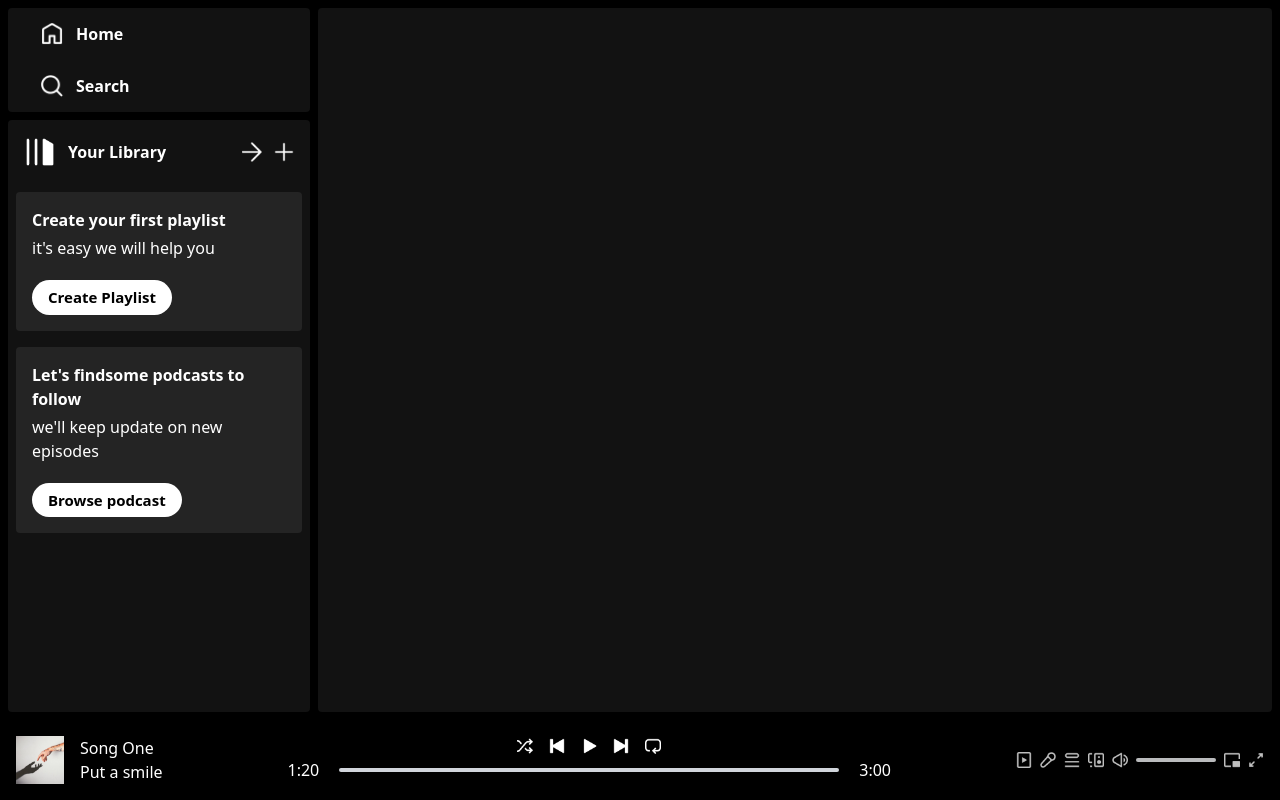
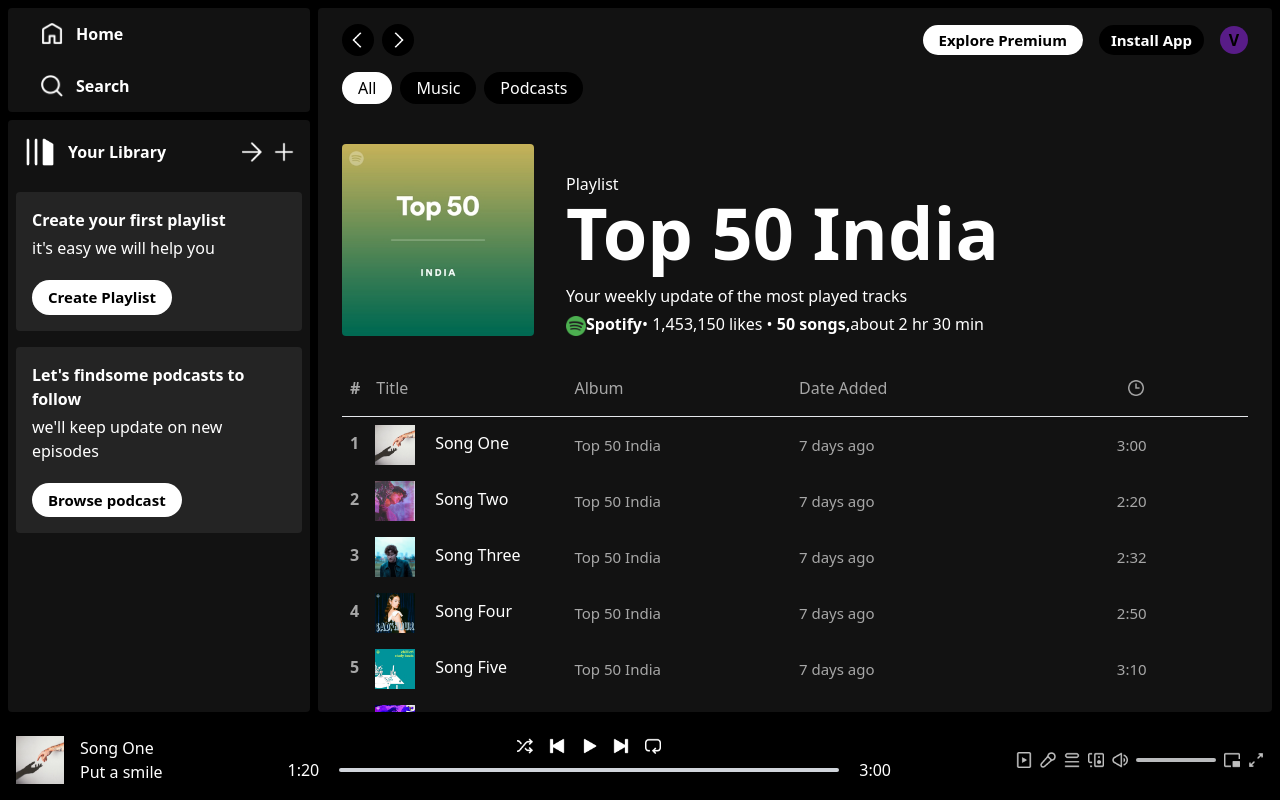
Before and after one commit to tanisha1527/React-Project4, a React (Vite) app: page /album/1 in a window 1280 px wide. Built offline with nearby package versions, Linux system fonts and the light colour scheme.

Commit message:
created Album page

```diff
--- a/src/components/Display.jsx
+++ b/src/components/Display.jsx
@@ -1,12 +1,14 @@
 import React from 'react'
 import { Route, Routes } from 'react-router-dom'
 import DisplayHome from './DisplayHome'
+import DisplayAlbum from './DisplayAlbum'
 
 const Display = () => {
   return (
     <div className='w-[100%] m-2 px-6 pt-4 rounded bg-[#121212] text-white overflow-auto lg:w-[75%] lg:ml-0'>
        <Routes>
           <Route path='/' element={<DisplayHome/>} />
+          <Route path='/album/:id' element={<DisplayAlbum />} />
        </Routes>
     </div>
   )
--- /dev/null
+++ b/src/components/DisplayAlbum.jsx
@@ -0,0 +1,54 @@
+import React from 'react'
+import Navbar from './Navbar'
+import { useParams } from 'react-router-dom'
+import { albumsData, assets, songsData } from '../assets/assets';
+
+const DisplayAlbum = () => {
+
+ const {id} = useParams();
+ const albumData = albumsData[id];
+
+  return (
+    <>
+      <Navbar />
+      <div className='mt-10 flex gap-8 flex-col md:flex-row md:items-end'>
+         <img className='w-48 rounded' src={albumData.image} alt="" />
+         <div className='flex flex-col'>
+           <p>Playlist</p>
+           <h2 className='text-5xl font-bold mb-4 md:text-7xl'>{albumData.name}</h2>
+           <h4>{albumData.desc}</h4>
+           <p className='mt-1'>
+             <img className='inline-block w-5' src={assets.spotify_logo} alt="" />
+             <b>Spotify</b>
+             • 1,453,150 likes
+             • <b>50 songs,</b>
+             about 2 hr 30 min
+           </p>
+         </div>
+      </div>
+      <div className='grid grid-cols-3 sm:grid-cols-4 mt-10 mb-4 pl-2 text-[#a7a7a7]'>
+        <p><b className='mr-4'>#</b>Title</p>
+        <p>Album</p>
+        <p className='hidden sm:block'>Date Added</p>
+        <img className='m-auto w-4' src={assets.clock_icon} alt="" />
+      </div>
+      <hr />
+      {
+        songsData.map((item,index)=>(
+            <div className='grid grid-cols-3 sm:grid-cols-4 gap-2 p-2 items-center text-[#a7a7a7] hover:bg-[#ffffff2b] cursor-pointer'>
+              <p className='text-white'>
+              <b className='mr-4 text-[#a7a7a7]'>{index+1}</b>
+              <img className='inline w-10 mr-5' src={item.image} alt="" />
+              {item.name}
+              </p>
+               <p className='text-[15px]'>{albumData.name}</p>
+               <p className='text-[15px] hidden sm:block'>7 days ago</p>
+               <p className='text-[15px] text-center'>{item.duration}</p>
+            </div>
+        ))
+      }
+    </>
+  )
+}
+
+export default DisplayAlbum
```
